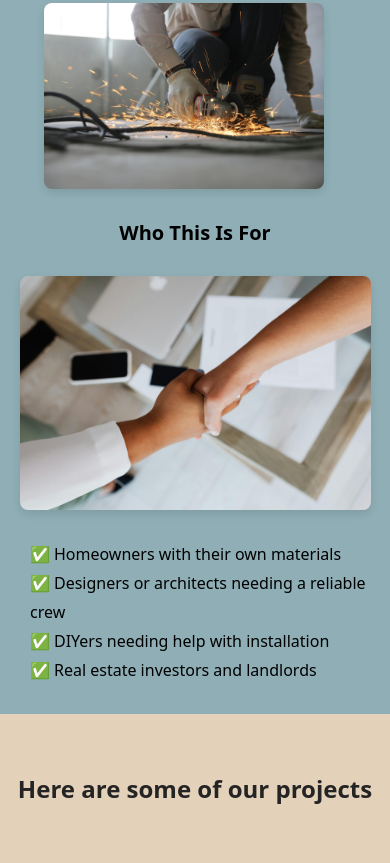
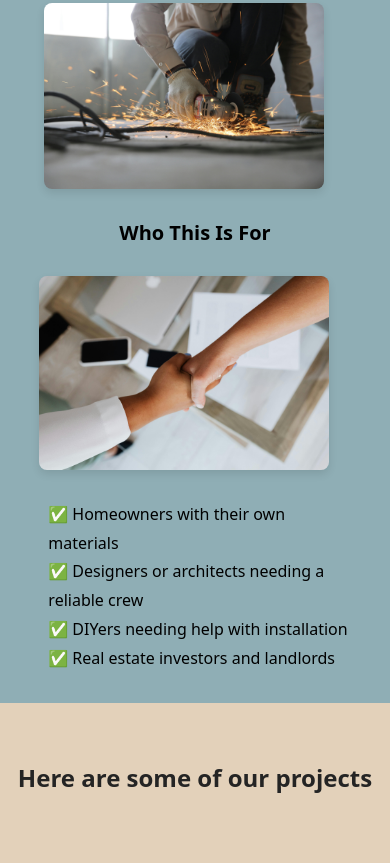
Before and after one commit to anamaria1998/Acsa-Construction-Website, a plain HTML site: page index.html in a window 390 px wide. Shown: the part 1464-2327 px from the top of the page. Drawn offline with Linux system fonts and the light colour scheme; a web font is replaced by a local one.

Commit message:
Img update

```diff
--- a/style.css
+++ b/style.css
@@ -25,8 +25,8 @@ h1, h2, span {
     color: #242424;
     text-align: center;
     line-height: 1.25;
+    padding-bottom: 32px;
     padding-top: 60px;
-    padding-bottom: 32px;
 }
 
 h1 {
@@ -303,12 +303,10 @@ nav {
 
     .services-flex1 {
   display: flex;
-  flex-wrap: wrap;
   align-items: center;
-  justify-content: center;
-  padding-bottom: 50px;
+  justify-content: space-between;
   margin-top: 30px;
-  padding: 0 5%;
+  padding: 0 10%;
     }
 
     .deal__img--mask {
@@ -518,6 +516,16 @@ nav {
         }
         .labor__img--mask {
             size: 40px;
+            max-width: 290px;
+        }
+        .deal__img--mask {
+            max-width: 290px;
+        }
+        .services-flex1 {
+            display: block;
+            justify-content: center;
+            align-items: center;
         }
 
+
     }
```
